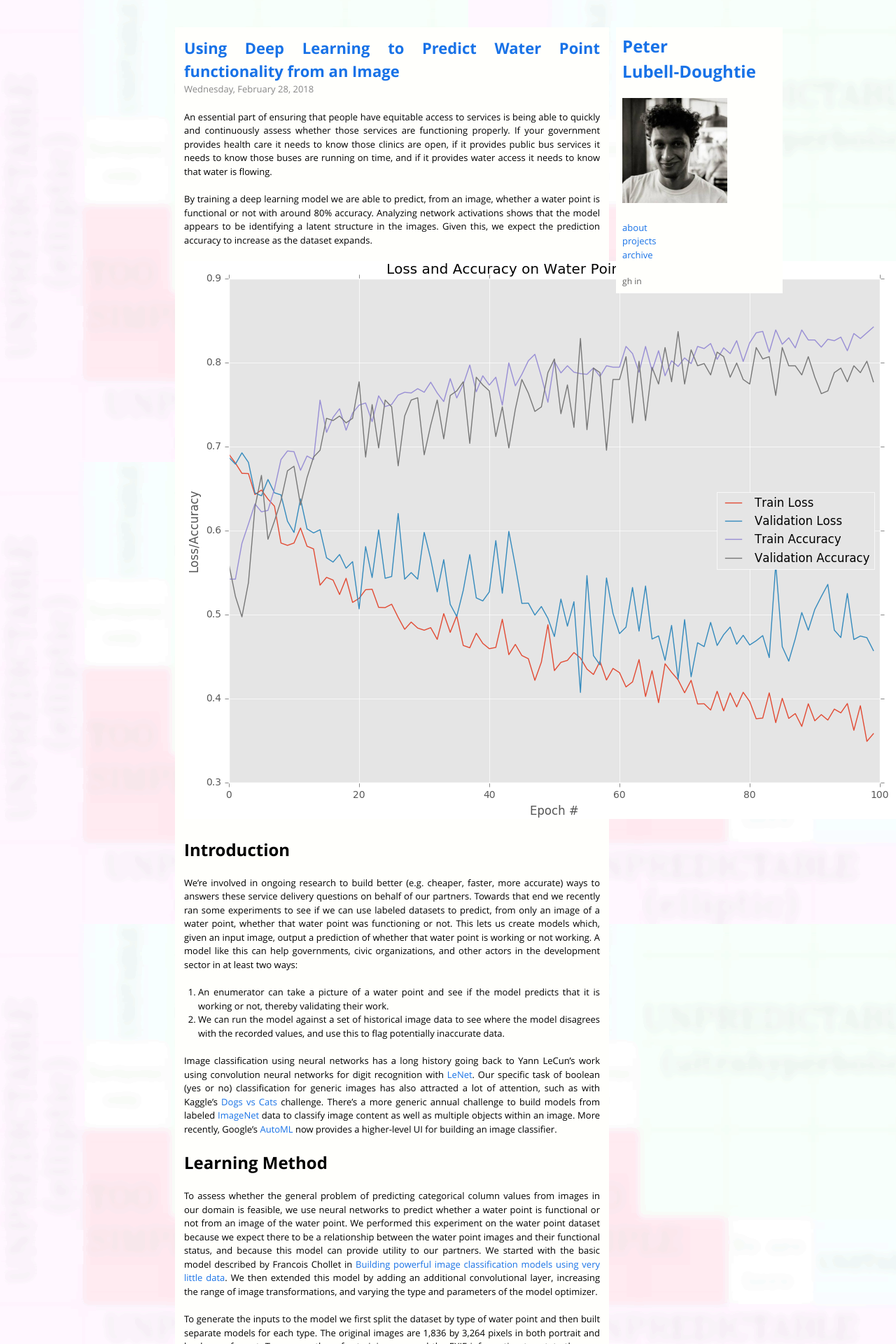
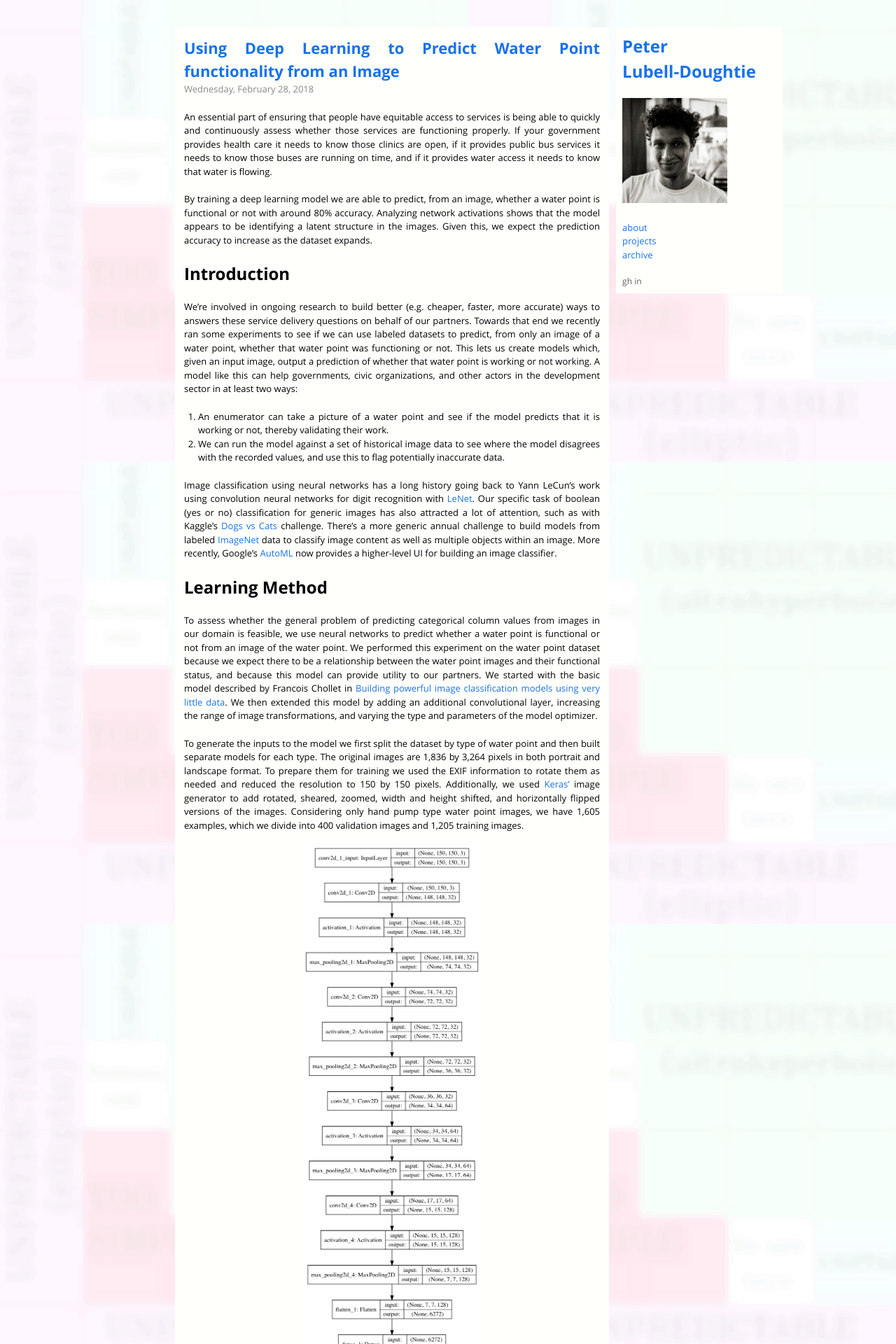
Before and after one commit to pld/pld.github.io, a Jekyll site: the page built from _posts/2018-02-28-deeplearning-waterpoints.md, in a window 1280 px wide. Shown: the top 1920 px of the page at 70% size. Built offline with Jekyll 4.4.1, drawn with Linux system fonts in a browser that asks for light colours.

Commit message:
tweak image widths

```diff
--- a/_posts/2018-02-28-deeplearning-waterpoints.md
+++ b/_posts/2018-02-28-deeplearning-waterpoints.md
@@ -15,8 +15,6 @@
 An essential part of ensuring that people have equitable access to services is being able to quickly and continuously assess whether those services are functioning properly. If your government provides health care it needs to know those clinics are open, if it provides public bus services it needs to know those buses are running on time, and if it provides water access it needs to know that water is flowing.
 
 By training a deep learning model we are able to predict, from an image, whether a water point is functional or not with around 80% accuracy. Analyzing network activations shows that the model appears to be identifying a latent structure in the images. Given this, we expect the prediction accuracy to increase as the dataset expands.
-
-![model performance](/assets/images/2018-02-28/split_handpump_Adam_le-4_do05_32_100_performance.png)
 
 <!-- more -->
 
@@ -44,7 +42,7 @@
 ## Results
 We found that a learning rate of 10<sup>-4</sup> provided the best results. Nadam did not produce good results, but the other optimizers performed reasonably well, all leveling off after around 100 training epochs. A dropout proportion of 0.5 appeared to perform the best, with performance increasingly negatively affected farther from that value.
 
-![model performance](/assets/images/2018-02-28/split_handpump_Adam_le-4_do05_32_100_performance.png)
+<center><img alt="model performance" src="/assets/images/2018-02-28/split_handpump_Adam_le-4_do05_32_100_performance.png" width="500"></center>
 
 The above graph shows the loss and accuracy for the training and validation data over 100 epochs. With accuracy higher is better, whereas with loss lower is better. We see that over time both the training and validation set accuracies increase, while the losses decrease. This particular model was trained using the Adam optimizer with a learning rate of 10<sup>-4</sup>, dropout of 0.5, and batch size of 32. After 100 epochs the validation accuracy appears to have stabilized.
 
@@ -52,7 +50,7 @@
 
 To gain insight into how the model is creating its predictions we will look at a couple of example classifications. The left hand column below shows scaled waterpoint images, and the right hand column shows the activation values for that image from a section of the neural network.
 
-![images and network activations](/assets/images/2018-02-28/images_activations.png)
+<center><img alt="images and network activations" src="/assets/images/2018-02-28/images_activations.png" width="500"></center>
 
 The model correctly predicts that the top image above is a functional water point and that the bottom image is not functional. In this model each image is given a score between 0 and 1, with 0 meaning the model is confident the waterpoint is functional, and 1 meaning the model is confident the waterpoint is broken. The top image received a score of 0.00774 and the bottom received a score of 0.907150.
 
```
Also changed, not shown: _posts/2017-08-31-streaming-ona-data-with-nifi-kafka-druid-and-superset.md (+1 -1 lines).
